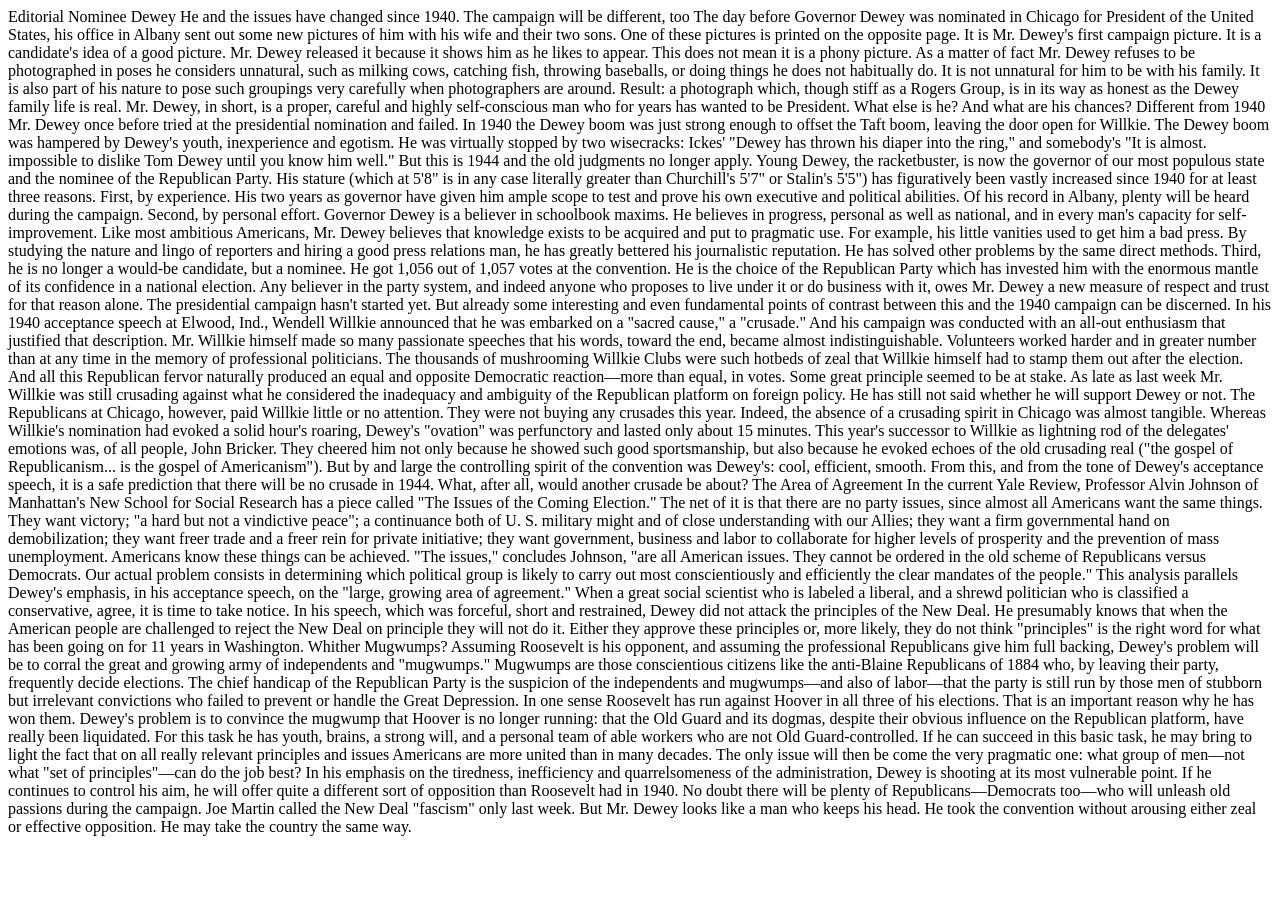
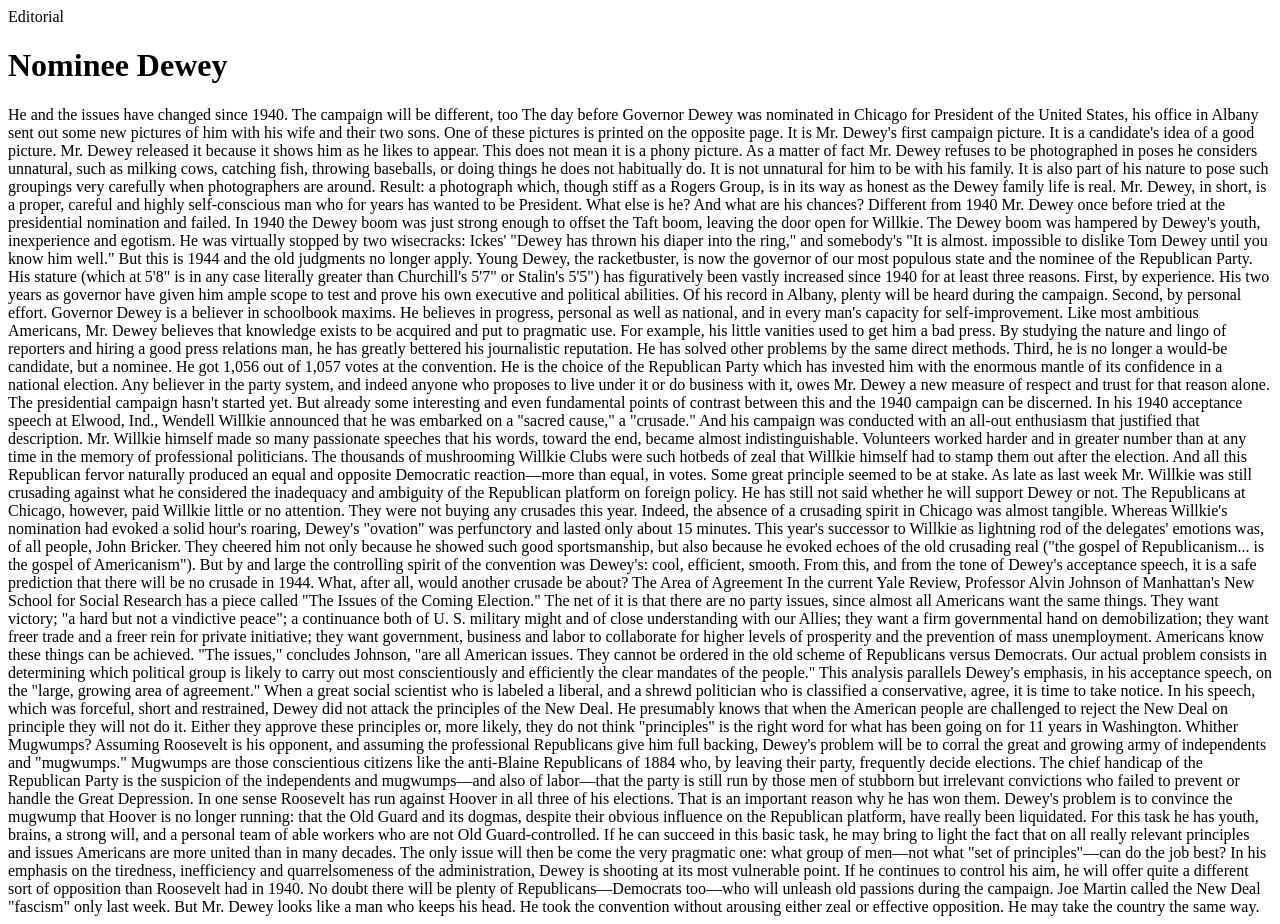
Before and after one commit to KThach1/Lab1-COMP1054W25-Kenny-Neil, a plain HTML site: page index.html in a window 1280 px wide. Before the commit the page ends 844 px from the top, so only its background shows below. Drawn offline with Linux system fonts and the light colour scheme.

Commit message:
Some updates

```diff
--- a/index.html
+++ b/index.html
@@ -9,10 +9,11 @@
     </head>
     <body>
         <div>
+            <header>
                 Editorial
-
-            Nominee Dewey
-
+                <h1>Nominee Dewey</h1>
+            </header>
+            <main>
                 He and the issues have changed since 1940. The campaign will be different, too
 
                 The day before Governor Dewey was nominated in Chicago for President of the United States, his office in Albany sent out some new pictures of him with his wife and their two sons. One of these pictures is printed on the opposite page. It is Mr. Dewey's first campaign picture. It is a candidate's idea of a good picture. Mr. Dewey released it because it shows him as he likes to appear.
@@ -58,6 +59,7 @@
                 Dewey's problem is to convince the mugwump that Hoover is no longer running: that the Old Guard and its dogmas, despite their obvious influence on the Republican platform, have really been liquidated. For this task he has youth, brains, a strong will, and a personal team of able workers who are not Old Guard-controlled. If he can succeed in this basic task, he may bring to light the fact that on all really relevant principles and issues Americans are more united than in many decades. The only issue will then be come the very pragmatic one: what group of men—not what "set of principles"—can do the job best?
 
                 In his emphasis on the tiredness, inefficiency and quarrelsomeness of the administration, Dewey is shooting at its most vulnerable point. If he continues to control his aim, he will offer quite a different sort of opposition than Roosevelt had in 1940. No doubt there will be plenty of Republicans—Democrats too—who will unleash old passions during the campaign. Joe Martin called the New Deal "fascism" only last week. But Mr. Dewey looks like a man who keeps his head. He took the convention without arousing either zeal or effective opposition. He may take the country the same way.
+            </main>
         </div>
     </body>
 </html>
```
Lines whose indentation alone changed are shown as unchanged.
